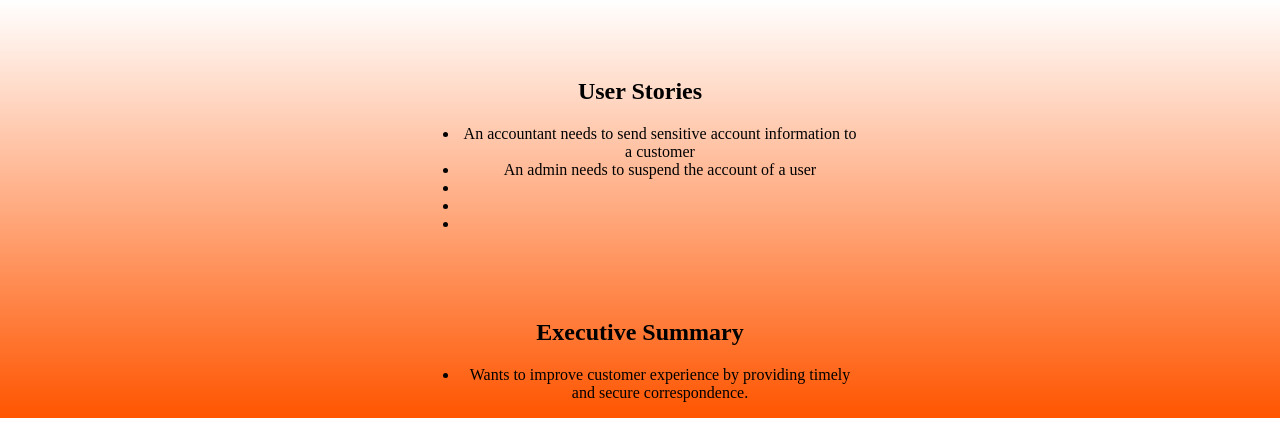
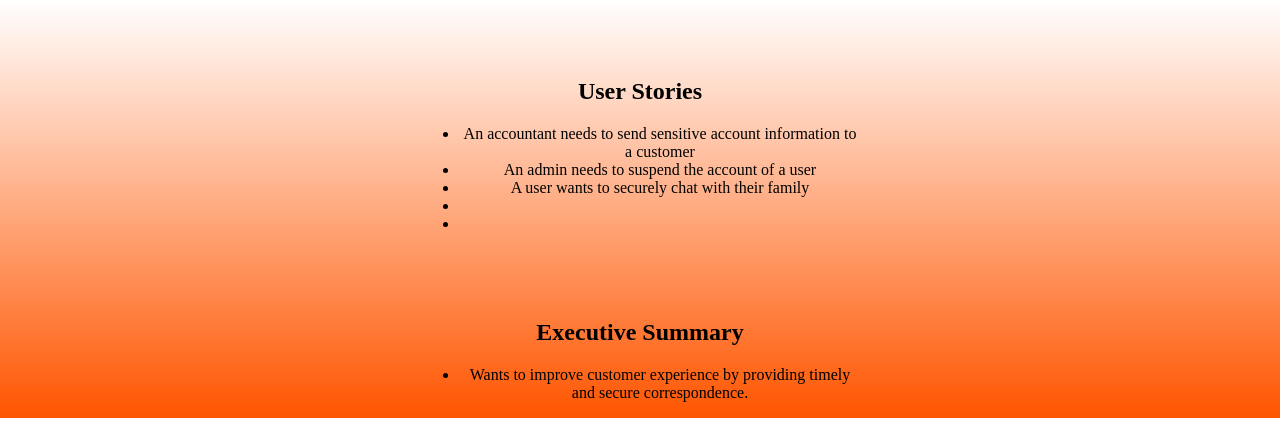
Before and after one commit to Karstagg/kiteCrypt, a PHP site: page /user-stories.php in a window 1280 px wide. Shown: the top 422 px of the page. Run offline with PHP 8.4, Linux system fonts and the light colour scheme.

Commit message:
added two user stories

```diff
--- a/public_html/epic/user-stories.php
+++ b/public_html/epic/user-stories.php
@@ -17,7 +17,7 @@
 				<ul>
 					<li>An accountant needs to send sensitive account information to a customer</li>
 					<li>An admin needs to suspend the account of a user</li>
-					<li> </li>
+					<li>A user wants to securely chat with their family</li>
 					<li> </li>
 					<li> </li>
 				</ul>
```
